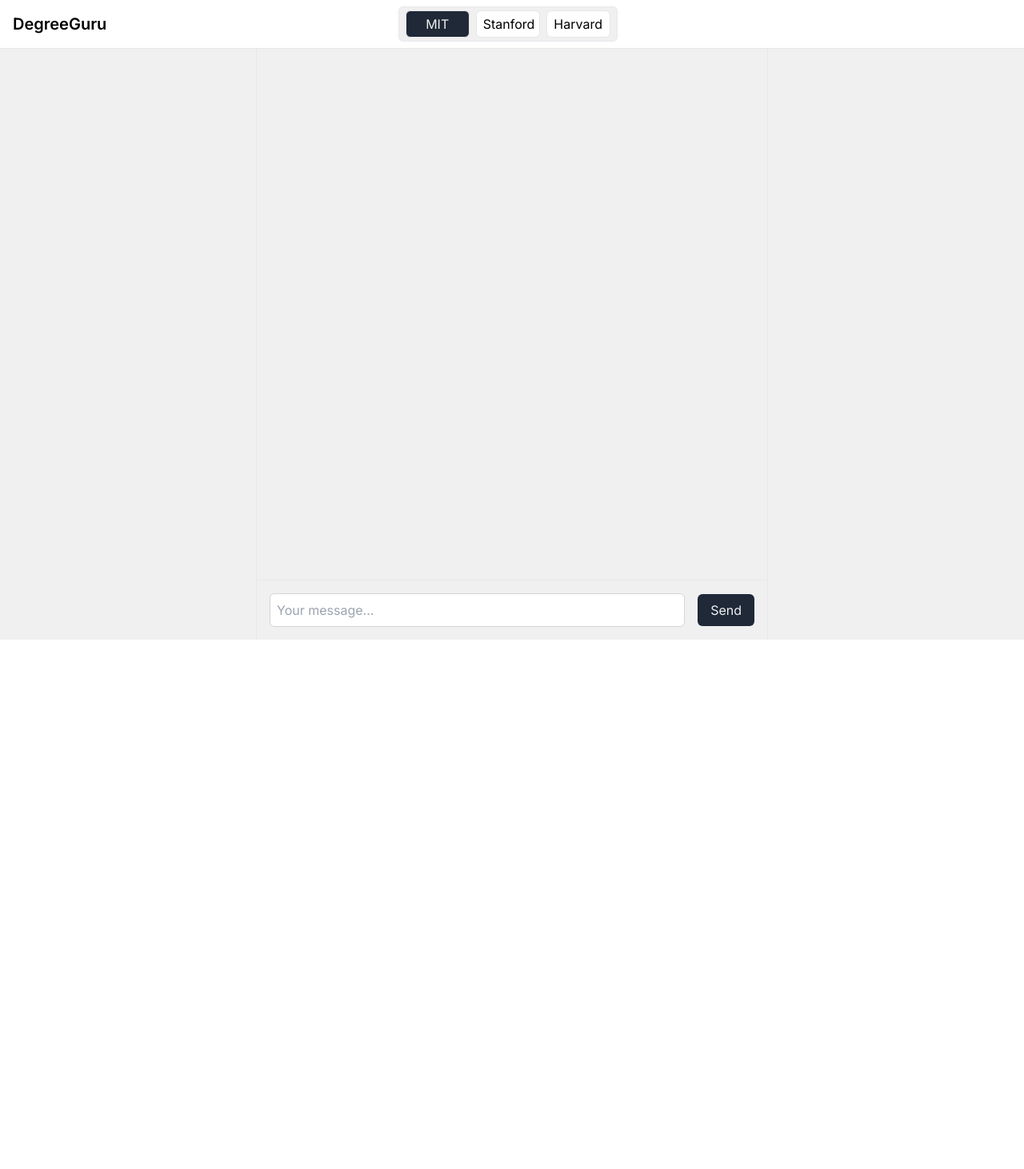
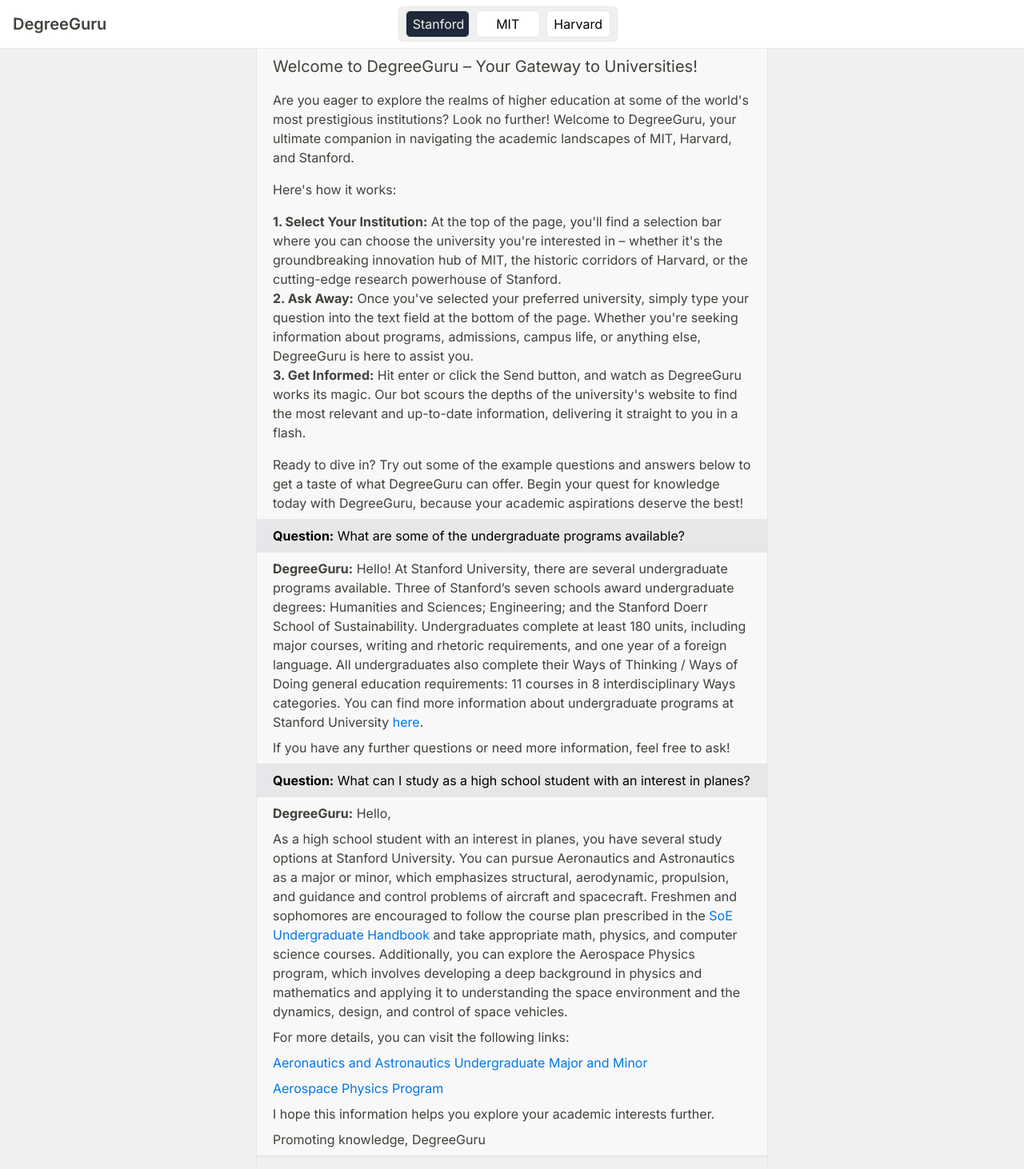
Before and after one commit to Rubye1998/Python_AI_RAG, a Next.js app: page / in a window 1280 px wide. Shown: the top 1462 px of the page at 80% size. Before the commit the page ends 800 px from the top, so only its background shows below. Built offline with nearby package versions, Linux system fonts and the light colour scheme.

Commit message:
add landing text

```diff
--- a/src/app/components/Choices.tsx
+++ b/src/app/components/Choices.tsx
@@ -1,5 +1,3 @@
-import Markdown from 'markdown-to-jsx'
-import { List } from 'postcss/lib/list';
 import { Dispatch, SetStateAction } from 'react';
 
 export type ChoicesType = "MIT" | "Stanford" | "Harvard"
@@ -30,7 +28,7 @@
 }
 
 export const Choices: React.FC<ChoicesProps> = ({ handleChange, selected }) => {
-  const choices: ChoicesType[] = ["MIT", "Stanford", "Harvard"]
+  const choices: ChoicesType[] = ["Stanford", "MIT", "Harvard"]
 
   return (
     <div className="border rounded-md flex mt-2 px-1 bg-[#F0F0F0]">
--- /dev/null
+++ b/src/app/components/Landing.tsx
@@ -0,0 +1,67 @@
+
+import Message from "./Message"
+
+const Landing = () => {
+  return (
+    <div>
+      <div className="p-2 px-5 border-b bg-[#F8F8F8] text-[#43403B] space-y-4">
+        <p className="text-xl">Welcome to DegreeGuru – Your Gateway to Universities!</p>
+        <p>
+          Are you eager to explore the realms of higher education at some of the world's most prestigious institutions? Look no further! Welcome to DegreeGuru, your ultimate companion in navigating the academic landscapes of MIT, Harvard, and Stanford.
+        </p>
+        <h2>Here's how it works:</h2>
+        <ol>
+          <li>
+            <strong>1. Select Your Institution:</strong> At the top of the page, you'll find a selection bar where you can choose the university you're interested in – whether it's the groundbreaking innovation hub of MIT, the historic corridors of Harvard, or the cutting-edge research powerhouse of Stanford.
+          </li>
+          <li>
+            <strong>2. Ask Away:</strong> Once you've selected your preferred university, simply type your question into the text field at the bottom of the page. Whether you're seeking information about programs, admissions, campus life, or anything else, DegreeGuru is here to assist you.
+          </li>
+          <li>
+            <strong>3. Get Informed:</strong> Hit enter or click the Send button, and watch as DegreeGuru works its magic. Our bot scours the depths of the university's website to find the most relevant and up-to-date information, delivering it straight to you in a flash.
+          </li>
+        </ol>
+        <p>
+        Ready to dive in? Try out some of the example questions and answers below to get a taste of what DegreeGuru can offer. Begin your quest for knowledge today with DegreeGuru, because your academic aspirations deserve the best!
+        </p>
+      </div>
+      <Message message={{
+        role: "user",
+        content: "What are some of the undergraduate programs available?"
+      }}/>
+      <Message message={{
+        role: "bot",
+        content: `
+Hello! At Stanford University, there are several undergraduate programs available. Three of Stanford’s seven schools award undergraduate degrees: Humanities and Sciences; Engineering; and the Stanford Doerr School of Sustainability. Undergraduates complete at least 180 units, including major courses, writing and rhetoric requirements, and one year of a foreign language. All undergraduates also complete their Ways of Thinking / Ways of Doing general education requirements: 11 courses in 8 interdisciplinary Ways categories. You can find more information about undergraduate programs at Stanford University [here](https://facts.stanford.edu/academics/undergraduate/).
+
+If you have any further questions or need more information, feel free to ask!
+          `
+      }}/>
+      <Message message={{
+        role: "user",
+        content: "What can I study as a high school student with an interest in planes?"
+      }}/>
+      <Message message={{
+        role: "bot",
+        content: `
+Hello,
+
+As a high school student with an interest in planes, you have several study options at Stanford University. You can pursue Aeronautics and Astronautics as a major or minor, which emphasizes structural, aerodynamic, propulsion, and guidance and control problems of aircraft and spacecraft. Freshmen and sophomores are encouraged to follow the course plan prescribed in the [SoE Undergraduate Handbook](http://ughb.stanford.edu/) and take appropriate math, physics, and computer science courses. Additionally, you can explore the Aerospace Physics program, which involves developing a deep background in physics and mathematics and applying it to understanding the space environment and the dynamics, design, and control of space vehicles.
+
+For more details, you can visit the following links:
+
+[Aeronautics and Astronautics Undergraduate Major and Minor](https://aa.stanford.edu/academics-admissions/undergraduate-major-minor)
+
+[Aerospace Physics Program](https://ughb.stanford.edu/majors-minors/engineering-physics-program)
+
+I hope this information helps you explore your academic interests further.
+
+Promoting knowledge, DegreeGuru
+          `
+      }}/>
+    </div>
+  )
+}
+
+
+export default Landing
--- a/src/app/components/Message.tsx
+++ b/src/app/components/Message.tsx
@@ -13,11 +13,9 @@
 
   return (
     <div className={`p-2 px-5 border-b ${containerClass}`}>
-      <div>
-        <Markdown>
-          {`**${roleText}:** ${message.content}`}
-        </Markdown>
-      </div>
+      <Markdown className={"space-y-2"}>
+        {`**${roleText}:** ${message.content}`}
+      </Markdown>
     </div>
   );
 };
--- a/src/app/page.tsx
+++ b/src/app/page.tsx
@@ -1,12 +1,21 @@
 "use client";
 
 import { useState } from 'react';
+import Link from 'next/link'
 import { useChat } from 'ai/react';
 import Message from './components/Message';
 import { Choices, ChoicesType } from './components/Choices';
+import Landing from './components/Landing';
 
 export default function Home() {
-  const [selectedOption, setSelectedOption] = useState<ChoicesType>("MIT");
+  const [state, setSelectedOption] = useState<{
+    selected: ChoicesType;
+    showLanding: boolean
+  }>({
+    selected: "Stanford",
+    showLanding: true
+  });
+
   const { messages, input, handleInputChange, handleSubmit, setMessages } = useChat({
     api: "/api/guru"
   });
@@ -15,15 +24,22 @@
     <div className="p:2 flex min-h-screen flex-col items-center justify-between bg-[#F0F0F0]">
       <div className="w-full bg-[#FFFFFF] pr-40 border-b flex flex-row justify-between">
         <div className="p-4">
-          <h1 className="text-xl font-semibold">DegreeGuru</h1>
+          <h1 >
+            <Link className="text-xl font-semibold text-[#43403B]" href="/">
+              DegreeGuru
+            </Link>
+          </h1>
         </div>
         <div>
           <Choices
             handleChange={(key) => {
               setMessages([])
-              setSelectedOption(key as ChoicesType)
+              setSelectedOption(prevState => ({
+                ...prevState,
+                selected: key as ChoicesType
+              }));
             }}
-            selected={selectedOption}
+            selected={state.selected}
           />
         </div>
         <div>
@@ -36,7 +52,9 @@
           className="transition scrollbar-thumb-blue scrollbar-thumb-rounded scrollbar-track-blue-lighter scrollbar-w-2 scrolling-touch flex flex-col overflow-y-auto w-full"
         >
           {
-            messages.map(m => (<Message message={m} key={m.id}/>))
+            messages.length == 0 && state.showLanding
+            ? <Landing/>
+            : messages.map(m => (<Message message={m} key={m.id}/>))
           }
         </div>
         <div className="border-t border-gray-200 w-full relative">
@@ -44,9 +62,13 @@
               onSubmit={e => {
                 handleSubmit(e, {
                   data: {
-                    vectorStore: selectedOption
+                    vectorStore: state.selected
                   },
                 });
+                setSelectedOption(prevState => ({
+                  ...prevState,
+                  showLanding: false
+                }));
               }}
               className="m-auto flex w-full max-w-screen-lg items-center justify-center space-x-4 p-4"
             >
```
